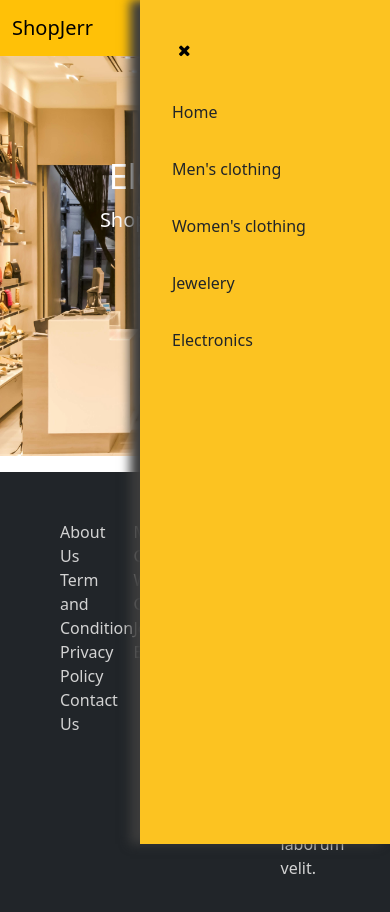
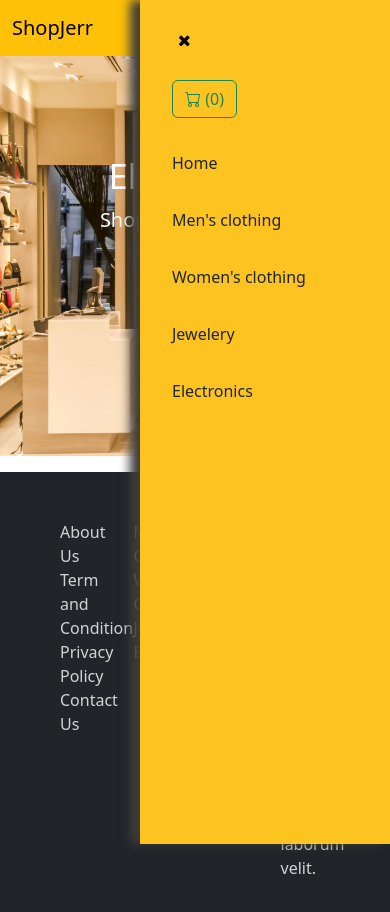
Before and after one commit to swam97/e-commerce, a React (Vite) app: page /e-commerce/categories/electronics in a window 390 px wide. Both pictures are taken after a click on the button "Toggle navigation". Shown: the top 912 px of the page. Built offline with nearby package versions, Linux system fonts and the light colour scheme.

Commit message:
Added cart in mobile view

```diff
--- a/src/components/Header/Header.jsx
+++ b/src/components/Header/Header.jsx
@@ -19,10 +19,15 @@ const Header = () => {
        <nav className="navbar navbar-expand-lg bg-warning">
            <div className="container">
                <a className="navbar-brand">ShopJerr</a>
+
                <ul id='sidebar' className="sidebar" style={{listStyleType:"none"}}>
                         <li>
-                           <button onClick={hideSideBar}style={{backgroundColor:"rgb(252, 195, 33", border:"none", height:"100px"}}><i className="fa fa-close"></i></button>
+                           <button onClick={hideSideBar}style={{backgroundColor:"rgb(252, 195, 33", border:"none", height:"80px", color:'black'}}><i className="fa fa-close"></i></button>
                        </li>
+                       <div className="d-flex">
+                       <Link to="/e-commerce/cart"><button className="btn btn-outline-success me-2"><i className="bi bi-cart"></i> ({totalItemsInCart})</button></Link>
+                        </div>
+                        <hr/>
                        <li className="nav-item">
                            <NavLink className="nav-link active" aria-current="page" to="/e-commerce/">Home</NavLink>
                        </li>
@@ -44,6 +49,7 @@ const Header = () => {
                        </li>
 
                    </ul>
+
                <button onClick={showSideBar} className="navbar-toggler" type="button" data-bs-toggle="collapse" data-bs-target="#navbarSupportedContent" aria-controls="navbarSupportedContent" aria-expanded="false" aria-label="Toggle navigation">
                    <span className="navbar-toggler-icon"></span>
                </button>
```
